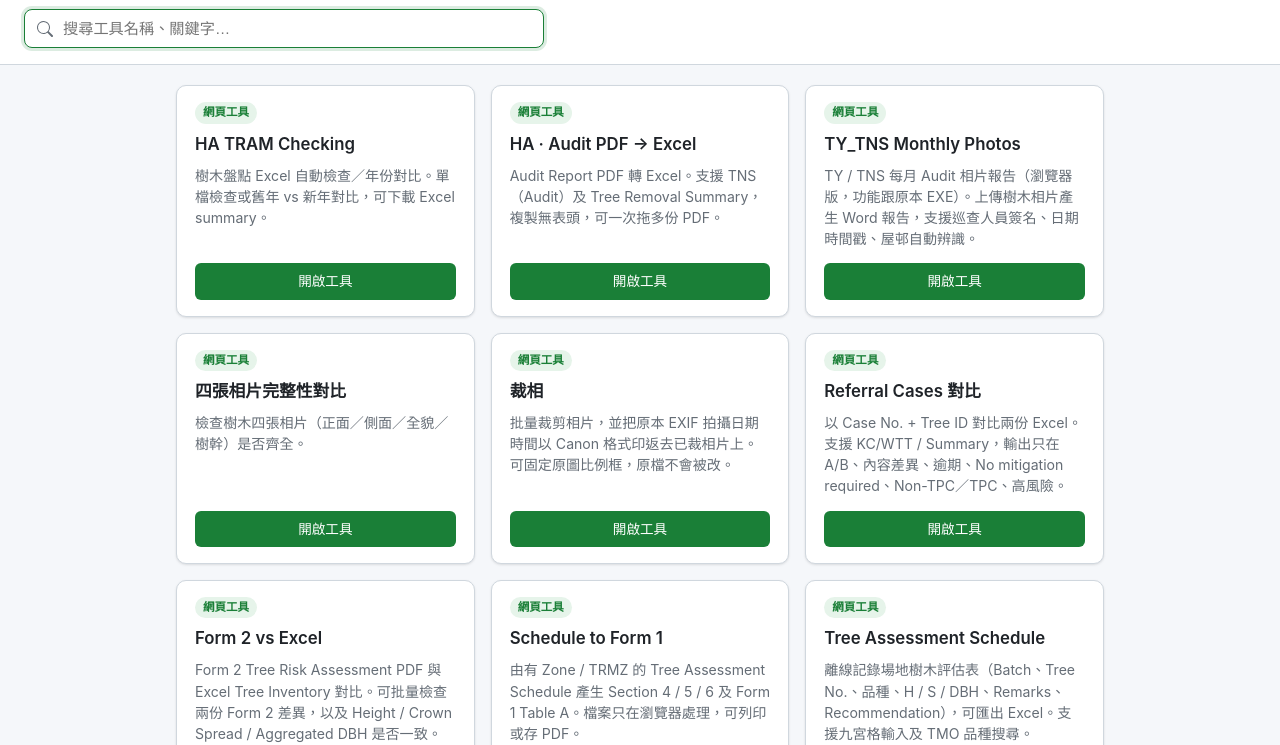
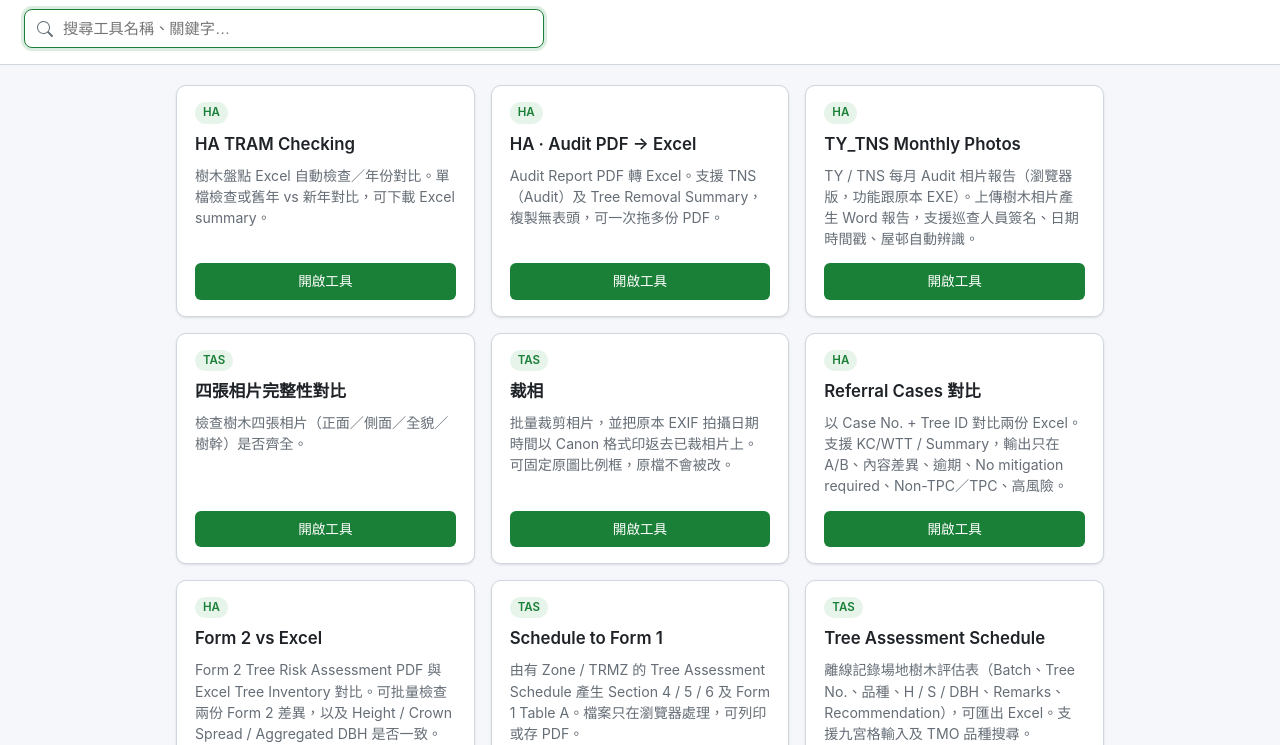
Before and after one commit to davychan188/tree-tools-portal, a plain HTML site: page index.html in a window 1280 px wide. Shown: the part 55-800 px from the top of the page. Drawn offline with Linux system fonts and the light colour scheme.

Commit message:
Retag portal tools as HA or TAS

```diff
--- a/index.html
+++ b/index.html
@@ -160,7 +160,7 @@ const tools = [
   {
     id: "ha-tram",
     name: "HA TRAM Checking",
-    tag: "網頁工具",
+    tag: "HA",
     desc: "樹木盤點 Excel 自動檢查／年份對比。單檔檢查或舊年 vs 新年對比，可下載 Excel summary。",
     url: "https://davychan188.github.io/tree-inventory-check/",
     keywords: "tram checking inventory excel 對比 檢查 盤點"
@@ -168,7 +168,7 @@ const tools = [
   {
     id: "ha-audit",
     name: "HA · Audit PDF → Excel",
-    tag: "網頁工具",
+    tag: "HA",
     desc: "Audit Report PDF 轉 Excel。支援 TNS（Audit）及 Tree Removal Summary，複製無表頭，可一次拖多份 PDF。",
     url: "https://davychan188.github.io/audit-pdf-to-excel/",
     keywords: "audit pdf excel tns removal summary 轉換 報告"
@@ -176,7 +176,7 @@ const tools = [
   {
     id: "ty-tns-monthly-photos",
     name: "TY_TNS Monthly Photos",
-    tag: "網頁工具",
+    tag: "HA",
     desc: "TY / TNS 每月 Audit 相片報告（瀏覽器版，功能跟原本 EXE）。上傳樹木相片產生 Word 報告，支援巡查人員簽名、日期時間戳、屋邨自動辨識。",
     url: "https://davychan188.github.io/ty-tns-monthly-photos/",
     keywords: "ty tns monthly photos audit 相片 報告 word 簽名 日期 時間戳 屋邨"
@@ -184,7 +184,7 @@ const tools = [
   {
     id: "photo-check",
     name: "四張相片完整性對比",
-    tag: "網頁工具",
+    tag: "TAS",
     desc: "檢查樹木四張相片（正面／側面／全貌／樹幹）是否齊全。",
     url: "https://davychan188.github.io/tree-photo-check/",
     keywords: "相片 完整性 四張 photo check 對比"
@@ -192,7 +192,7 @@ const tools = [
   {
     id: "cut-photo",
     name: "裁相",
-    tag: "網頁工具",
+    tag: "TAS",
     desc: "批量裁剪相片，並把原本 EXIF 拍攝日期時間以 Canon 格式印返去已裁相片上。可固定原圖比例框，原檔不會被改。",
     url: "https://davychan188.github.io/cut-photo/",
     keywords: "裁相 cut-photo crop 相片 裁剪 EXIF 日期 時間 canon 框"
@@ -200,7 +200,7 @@ const tools = [
   {
     id: "referral",
     name: "Referral Cases 對比",
-    tag: "網頁工具",
+    tag: "HA",
     desc: "以 Case No. + Tree ID 對比兩份 Excel。支援 KC/WTT / Summary，輸出只在A/B、內容差異、逾期、No mitigation required、Non-TPC／TPC、高風險。",
     url: "https://davychan188.github.io/referral-compare/?v=20261104h",
     keywords: "referral cases compare kc wtt case no tree id 對比 逾期 dead risk"
@@ -208,7 +208,7 @@ const tools = [
   {
     id: "form2-vs-excel",
     name: "Form 2 vs Excel",
-    tag: "網頁工具",
+    tag: "HA",
     desc: "Form 2 Tree Risk Assessment PDF 與 Excel Tree Inventory 對比。可批量檢查兩份 Form 2 差異，以及 Height / Crown Spread / Aggregated DBH 是否一致。",
     url: "https://davychan188.github.io/form2-vs-excel/",
     keywords: "form 2 form2 excel pdf tree risk assessment height crown dbh 對比"
@@ -216,7 +216,7 @@ const tools = [
   {
     id: "schedule-to-form1",
     name: "Schedule to Form 1",
-    tag: "網頁工具",
+    tag: "TAS",
     desc: "由有 Zone / TRMZ 的 Tree Assessment Schedule 產生 Section 4 / 5 / 6 及 Form 1 Table A。檔案只在瀏覽器處理，可列印或存 PDF。",
     url: "https://davychan188.github.io/schedule-to-form1/",
     keywords: "schedule form 1 form1 zone trmz cover section 4 5 6 triage"
@@ -224,7 +224,7 @@ const tools = [
   {
     id: "field-tree-schedule",
     name: "Tree Assessment Schedule",
-    tag: "網頁工具",
+    tag: "TAS",
     desc: "離線記錄場地樹木評估表（Batch、Tree No.、品種、H / S / DBH、Remarks、Recommendation），可匯出 Excel。支援九宮格輸入及 TMO 品種搜尋。",
     url: "https://davychan188.github.io/field-tree-schedule/?v=17",
     keywords: "field tree schedule assessment batch tree no species dbh 場地 評估 離線 excel tmo"
```
